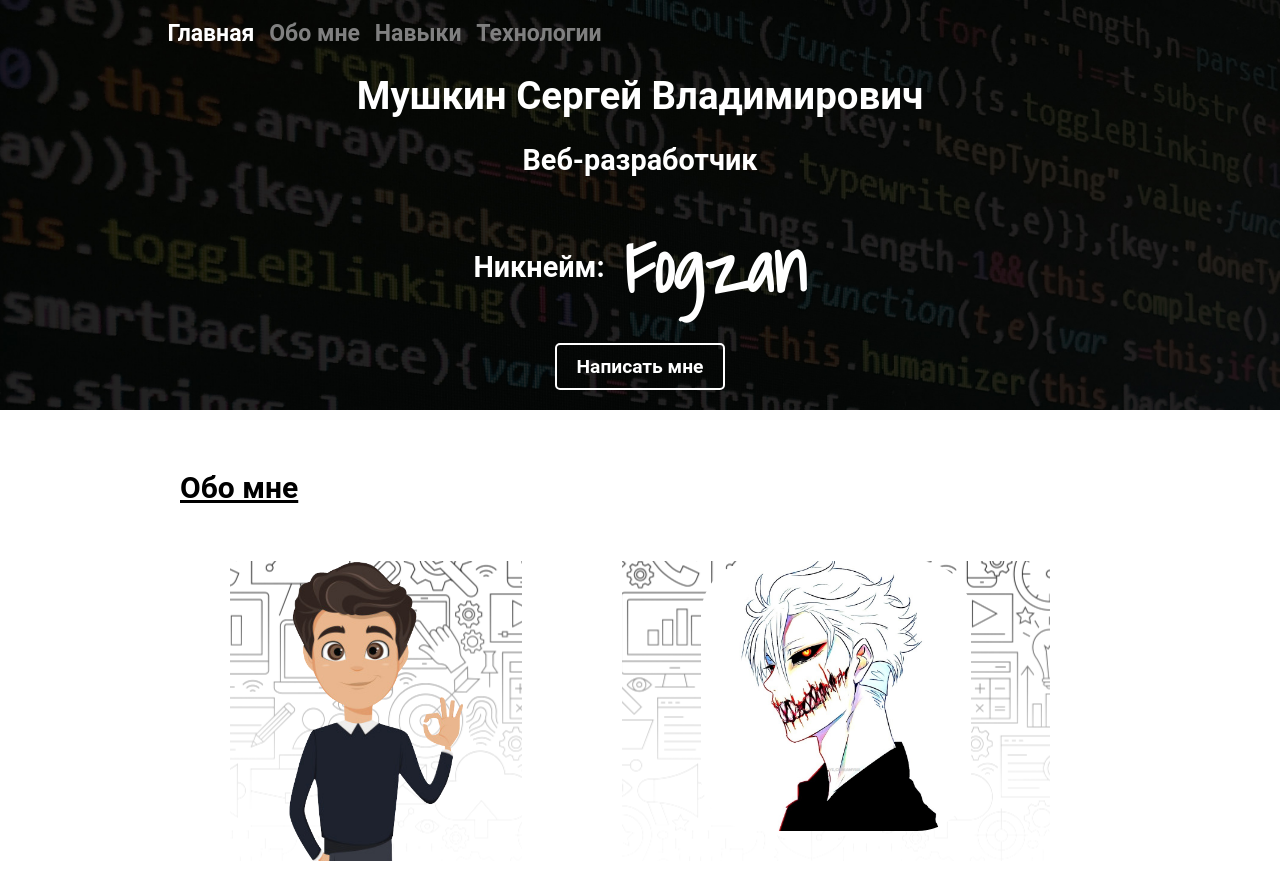
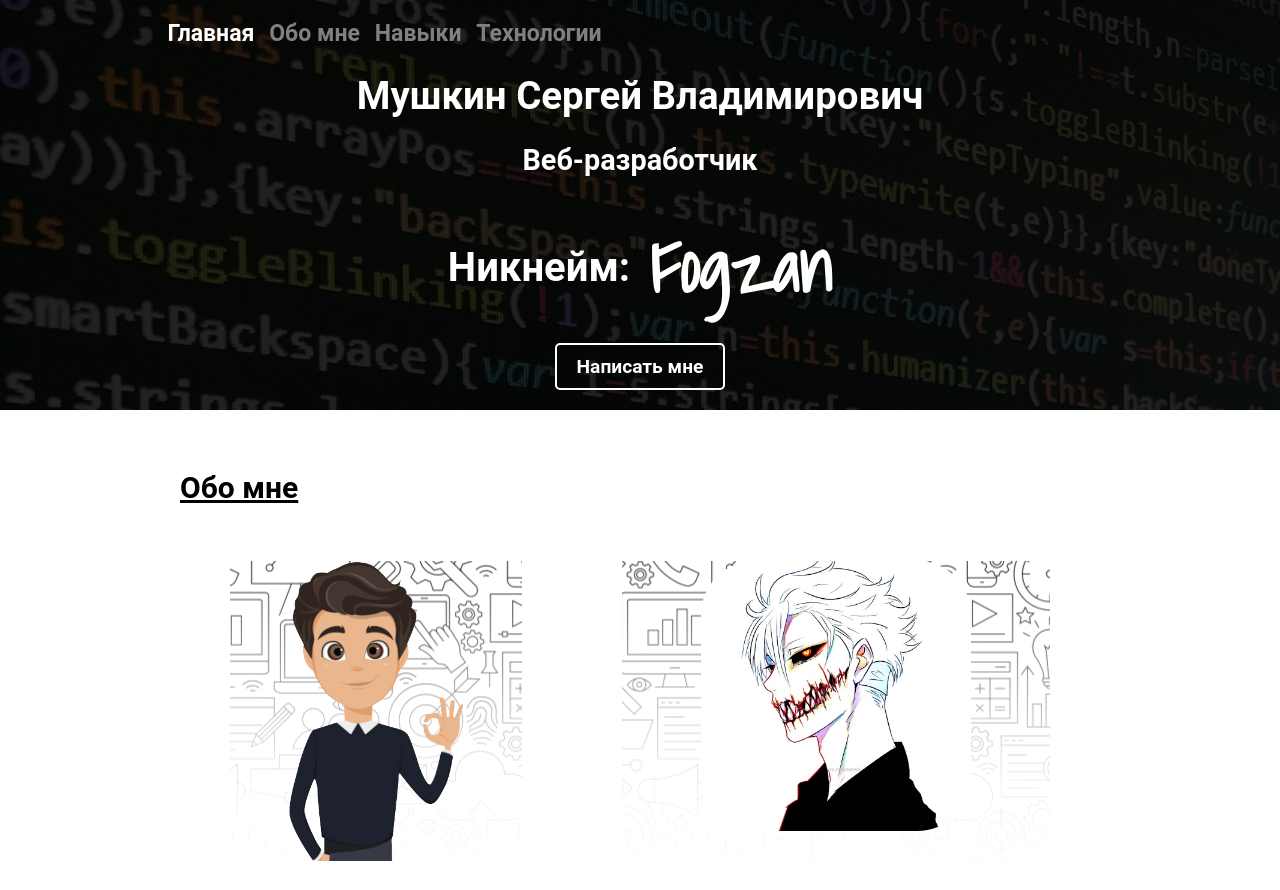
Before and after one commit to Fogzan/mushkin-211-351-web-dev-2022-1, a plain HTML site: page Lab1/index.html in a window 1280 px wide. Shown: the top 890 px of the page. Drawn offline with Linux system fonts and the light colour scheme.

Commit message:
Adding Changes

```diff
--- a/Lab1/index.html
+++ b/Lab1/index.html
@@ -41,8 +41,8 @@
             <div class="text-center">
                 <table class="text-center nick">
                     <tr>
-                    <th>
-                        <h2>Никнейм: </h2>
+                        <th class="font-size">
+                            Никнейм:
                         </th>
                         <th>
                             <div class="nickname">Fogzan</div>
@@ -71,7 +71,7 @@
 
                         <th>
                             <figure class="avatar-2">
-                            <img src="images\hEmZbX3xoRg.jpg" alt="avatar">
+                                <img src="images/hEmZbX3xoRg.jpg" alt="avatar">
                             </figure>
                         </th>
                     </tr>
--- a/Lab1/style.css
+++ b/Lab1/style.css
@@ -38,6 +38,10 @@ body {
   margin: 0 auto;
 }
 
+.font-size {
+  font-size: 40px;
+}
+
 .main-container {
   max-width: 75%;
   margin: 10px auto 20px auto;
@@ -71,7 +75,7 @@ p {
   background-position: center;
 }
 
-.avatar-2 img{
+.avatar-2 img {
   border-radius: 20%;
   height: 90%;
   width: auto;
```
Also changed, not shown: Lab1/about.html (+1 -1 lines), Lab1/skills.html (+16 -4 lines). Lines whose indentation alone changed are shown as unchanged.
